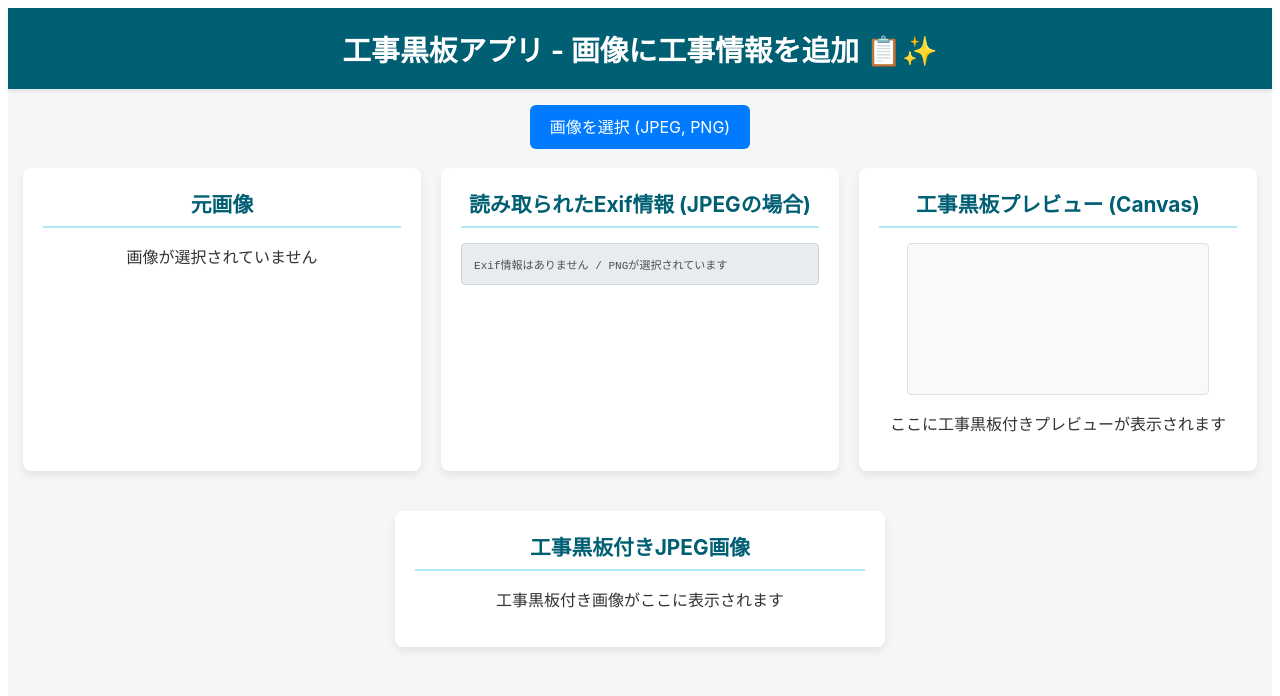
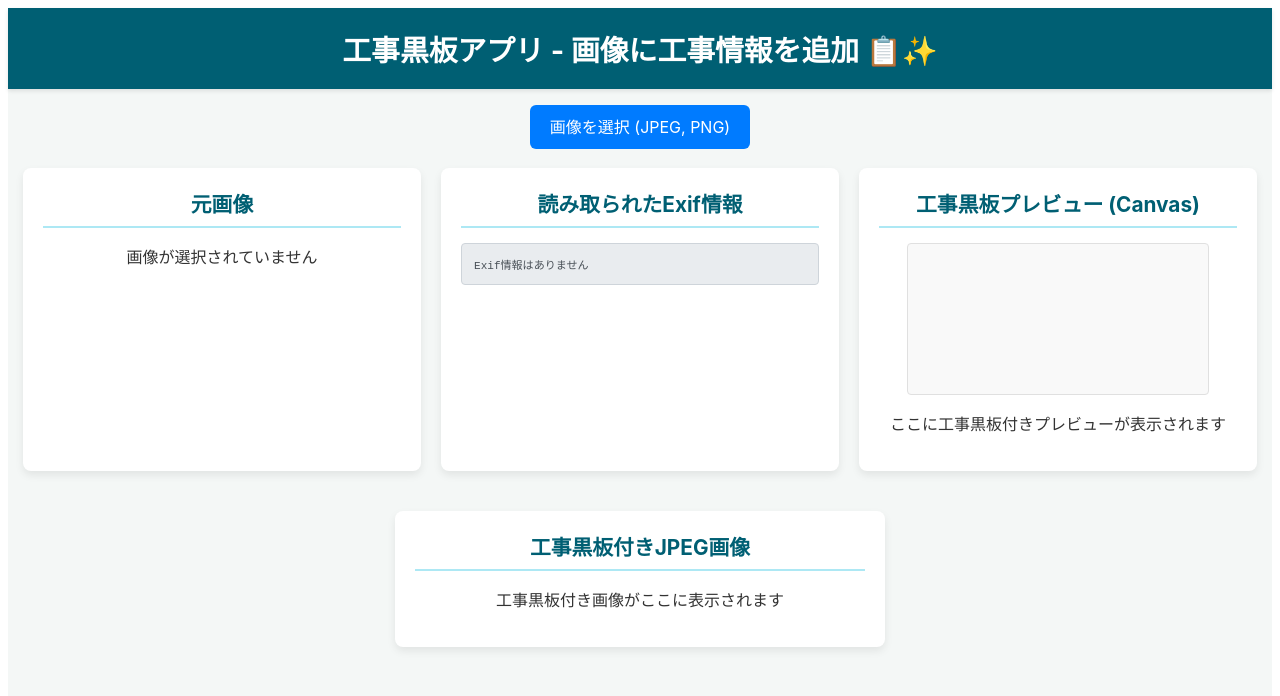
Before and after one commit to funayamateppei/construction-blackboard-app, a React (Vite) app: page / in a window 1280 px wide. Shown: the top 696 px of the page. Built offline with nearby package versions, Linux system fonts and the light colour scheme.

Commit message:
feat: Exif情報表示の文言を修正し、PNG選択時のメッセージを簡素化

```diff
--- a/src/components/ExifDisplay.tsx
+++ b/src/components/ExifDisplay.tsx
@@ -11,8 +11,8 @@ interface ExifDisplayProps {
 export const ExifDisplay = memo(({exifData}: ExifDisplayProps) => {
   return (
     <div className="column">
-      <h2>読み取られたExif情報 (JPEGの場合)</h2>
-      <pre className="exif-display">{exifData || "Exif情報はありません / PNGが選択されています"}</pre>
+      <h2>読み取られたExif情報</h2>
+      <pre className="exif-display">{exifData || "Exif情報はありません"}</pre>
     </div>
   )
 })
```
